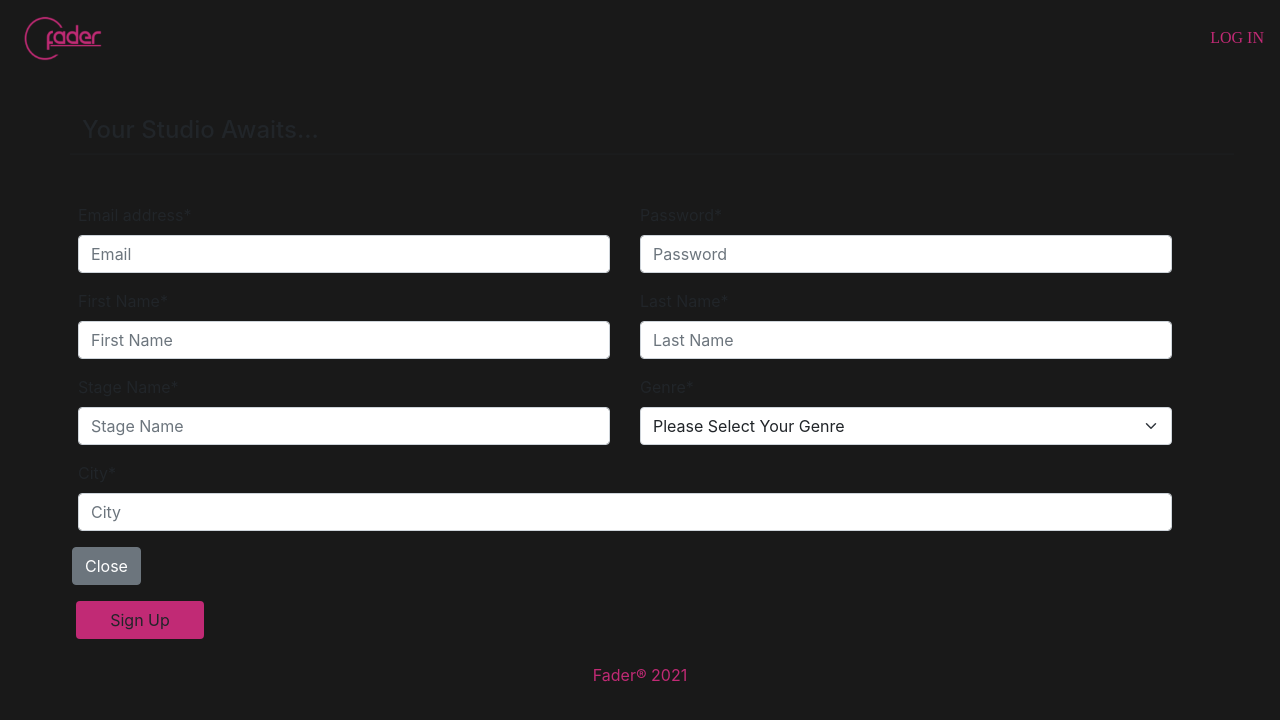
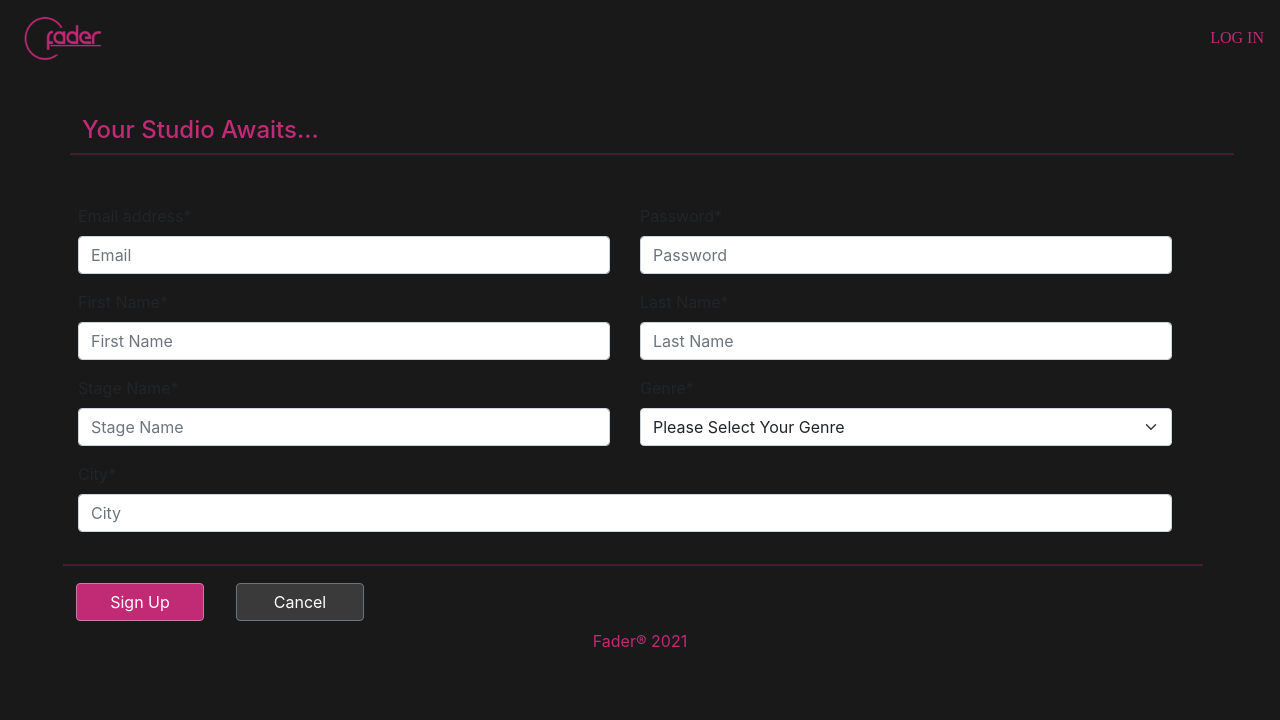
Before and after one commit to ElderBass/Fader, a React (Create React App) app in the folder client/: page /signup in a window 1280 px wide. Shown: the top 720 px of the page. Built offline with nearby package versions, Linux system fonts and the light colour scheme.

Commit message:
signup page css

```diff
--- a/client/src/components/LandingModules/index.js
+++ b/client/src/components/LandingModules/index.js
@@ -6,6 +6,7 @@ import { Link } from "react-router-dom";
 import "./style.css";
 
 const LandingModules = (props) => {
+  console.log(props.history);
   const clickHandler = () => {
     console.log("button clicked!");
   };
--- a/client/src/components/SignupForm/index.js
+++ b/client/src/components/SignupForm/index.js
@@ -1,10 +1,12 @@
 import React from "react";
-import { Link } from "react-router-dom";
+import { Redirect } from "react-router";
 
 import "./style.css";
 
 const SignupForm = (props) => {
-
+  const clickHandler = () => {
+    window.location.assign("/")
+  };
 
   return (
     <div className="container signupContainer">
@@ -12,7 +14,7 @@ const SignupForm = (props) => {
         <h4 className="signupHeader" id="signup">
           Your Studio Awaits...
         </h4>
-        <hr />
+        <hr className="pageBreak"></hr>
       </div>
       <div className="row">
         <form
@@ -146,14 +148,14 @@ const SignupForm = (props) => {
             <span className="sr-only">Error:</span>{" "}
             <span className="msg"></span>
           </div>
-          <div className="row">
-            <Link to="/">
-              <button type="button" className="btn btn-secondary">
-                Close
-              </button>
-            </Link>
-            <button type="submit" id="signupBtn" className="btn btn-default">
-              Sign Up
+          <hr className="pageBreak"></hr>
+          <div className="row" id="bottomBtns">
+            <button type="submit" className="btn btn-secondary" id="signupBtn">
+                Sign Up
+            </button>
+            <button type="button" className="btn btn-secondary" id="closeBtn" onClick={clickHandler}>
+              {/* <Redirect to="/">Cancel</Redirect> */}
+              Cancel
             </button>
           </div>
         </form>
--- a/client/src/components/SignupForm/style.css
+++ b/client/src/components/SignupForm/style.css
@@ -0,0 +1,27 @@
+.signupHeader {
+    color: #C12A75;
+}
+
+.pageBreak {
+    border-top: 0.15rem solid #C12A75;
+}
+
+#bottomBtns {
+    display: flex;
+}
+
+.btn-secondary {
+    background-color: #C12A75;
+    width: 8rem;
+    margin-left: 1rem;
+    margin-right: 1rem;
+}
+
+#signupBtn {
+    border-style: solid;
+    border-color: #C87EA3;
+}
+
+#closeBtn {
+    background-color: #3A3A3A;
+}
--- a/client/src/pages/Home/index.js
+++ b/client/src/pages/Home/index.js
@@ -4,8 +4,8 @@ import { useUserContext } from "../../utils/UserState";
 import Profile from "../Profile/Profile";
 import LandingModules from "../../components/LandingModules";
 
-const Home = (props) => {
-
+const Home = (props, {history}) => {
+console.log(props.history);
   const [state, dispatch] = useUserContext();
 
   useEffect(() => {
```
